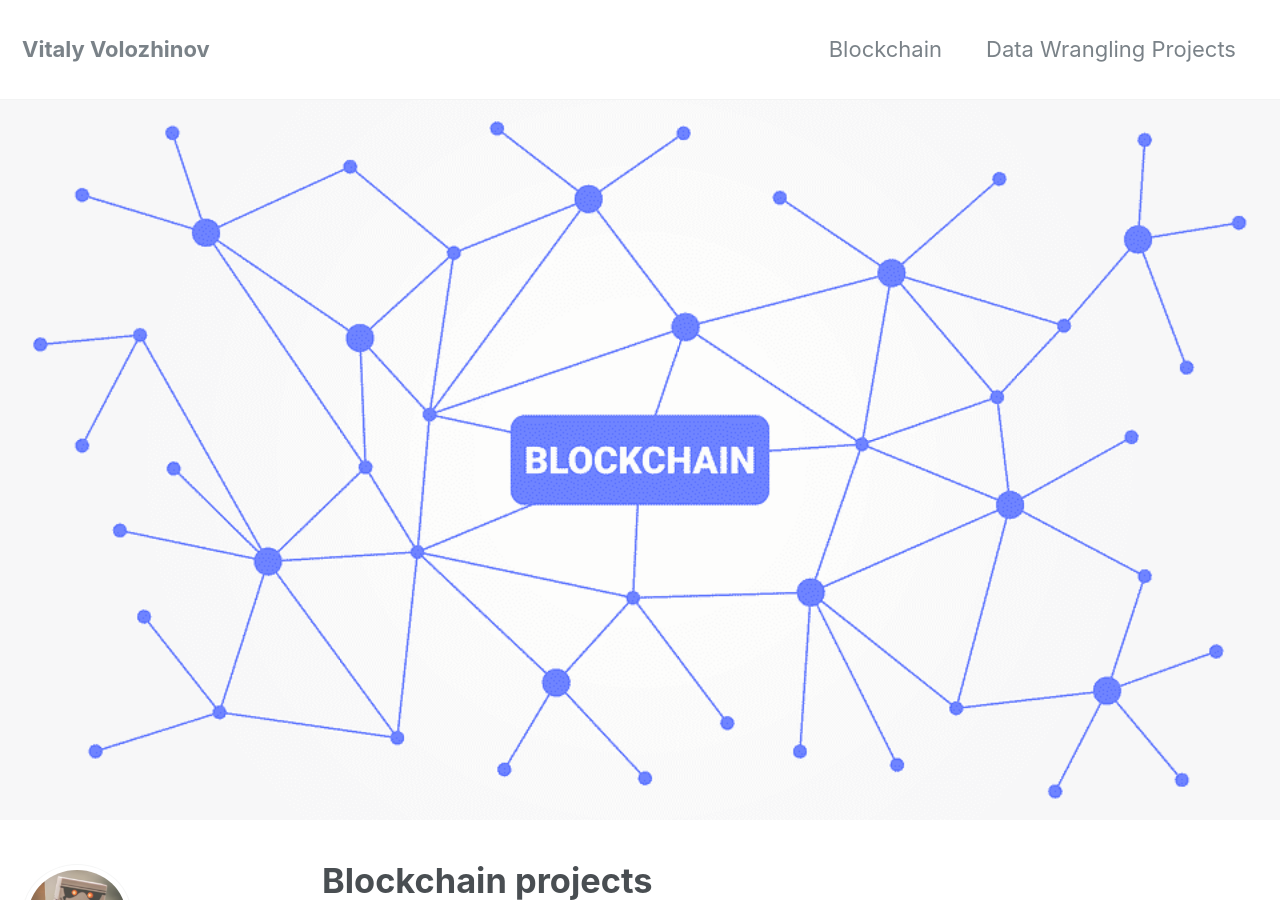
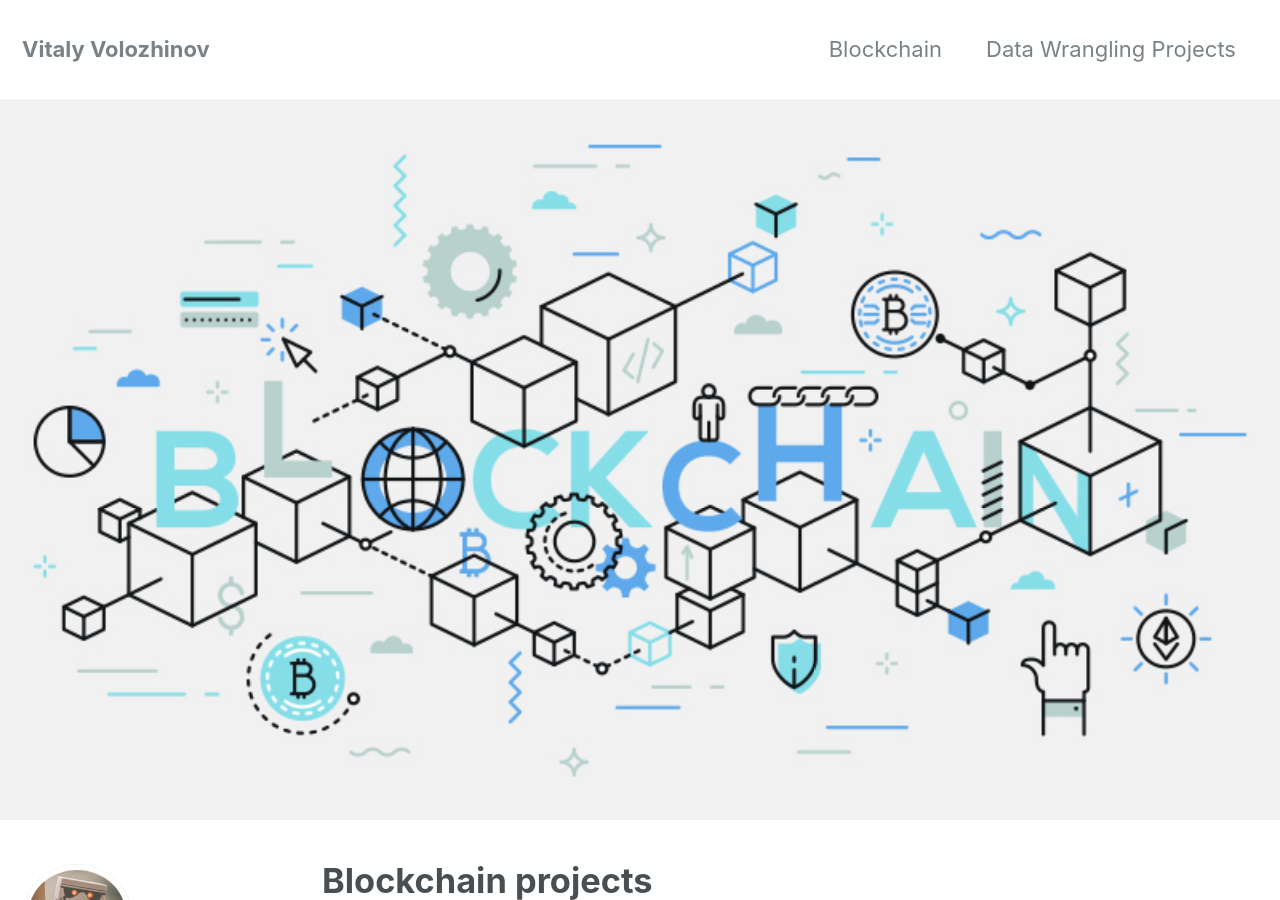
Before and after one commit to vvoluom/vvoluom.github.io, a Jekyll site: the page built from _pages/blockchain.md, in a window 1280 px wide and 900 px high. Built offline with Jekyll 4.4.1, drawn with Linux system fonts in a browser that asks for light colours; nearby versions of some CDN libraries.

Commit message:
Testing new image

```diff
--- a/_pages/blockchain.md
+++ b/_pages/blockchain.md
@@ -4,5 +4,5 @@ permalink: /Blockchain/
 title: "Blockchain projects"
 author_profile: true
 header:
-  image: "/images/blockchain.png"
+  image: "/images/GlobalBlockChain.jpg"
 ---
```
Also changed, not shown: images/GlobalBlockChain.jpg (added).
